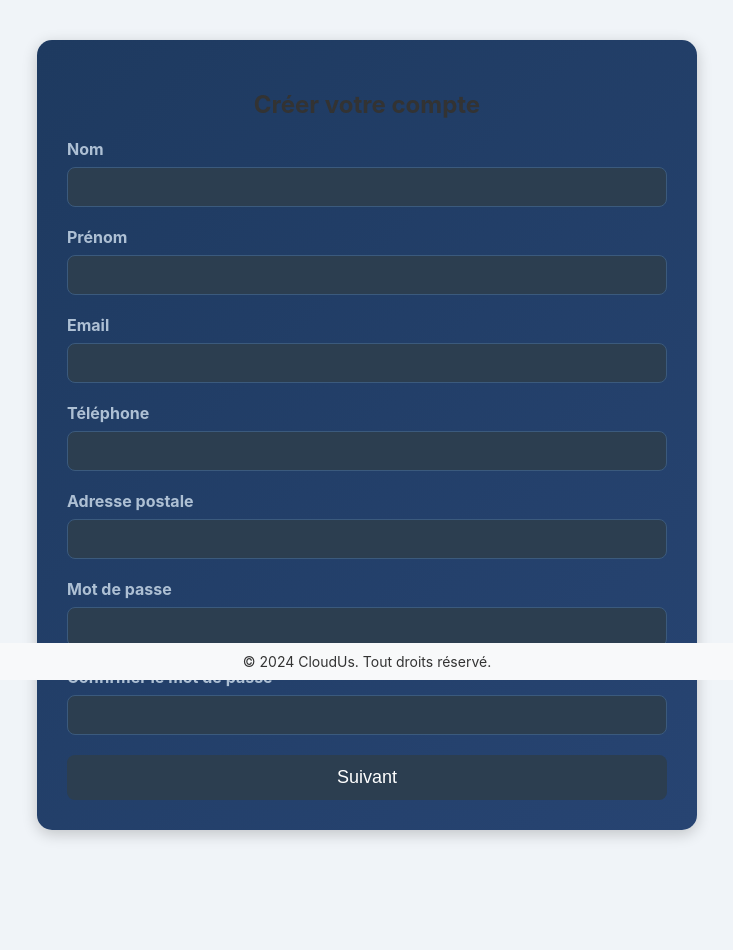
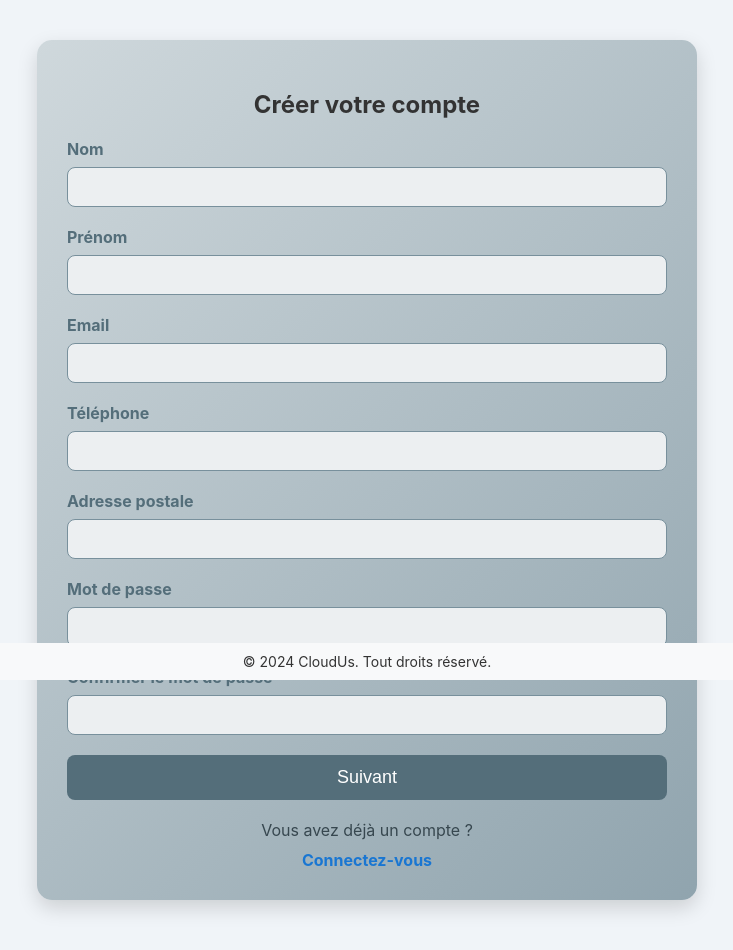
Before and after one commit to Batyeste/CloudUs, a React (Create React App) app in the folder front/: page /signup in a window 1280 px wide. Shown: the part 120-1070 px from the top of the page, without its empty margins (273-1006 px from the left). Before the commit the page ends 1000 px from the top, so only its background shows below. Built offline with nearby package versions, Linux system fonts and the light colour scheme; what @react-pdf/renderer would draw is missing.

Commit message:
Ajout code vérification (étape 3) + css signup modif (a revoir)

```diff
--- a/front/src/App.jsx
+++ b/front/src/App.jsx
@@ -4,7 +4,6 @@ import Header from './components/header/Header.jsx';
 import Footer from './components/footer/Footer.jsx';
 import Accueil from './components/Accueil.jsx';
 import Signup from './components/Signup.jsx';
-import alreadyAcc from './components/alreadyAcc.jsx';
 import FacturePDF from './components/FacturePDF.jsx';
 import Login from './components/Login.jsx';
 
--- a/front/src/components/Signup.css
+++ b/front/src/components/Signup.css
@@ -4,15 +4,15 @@
     margin: 50px auto;
     padding: 30px;
     border-radius: 15px;
-    background: linear-gradient(135deg, #1e3a60, #274472);
-    box-shadow: 0px 4px 15px rgba(0, 0, 0, 0.2);
+    background: linear-gradient(135deg, #cfd8dc, #90a4ae);
+    box-shadow: 0px 8px 20px rgba(0, 0, 0, 0.15);
     transition: width 0.3s ease, height 0.3s ease;
 }
 
 h2 {
     text-align: center;
     margin-bottom: 20px;
-    color: #ffffff;
+    color: #37474f;
 }
 
 /********** Formulaire **********/
@@ -24,25 +24,26 @@ h2 {
     display: block;
     margin-bottom: 8px;
     font-weight: bold;
-    color: #aec0d4;
+    color: #546e7a;
 }
 
 /* Input et bordure */
 .form-group input {
     width: 100%;
     padding: 10px;
-    border: 1px solid #3b5a7d;
+    border: 1px solid #78909c;
     border-radius: 8px;
-    background-color: #2c3e50;
-    color: #ffffff;
+    background-color: #eceff1;
+    color: #263238;
     font-size: 16px;
     box-sizing: border-box;
+    transition: border-color 0.3s ease, box-shadow 0.3s ease;
 }
 
 .form-group input:focus {
-    border-color: #4c7ba7;
+    border-color: #607d8b;
     outline: none;
-    box-shadow: 0px 0px 5px rgba(76, 123, 167, 0.5);
+    box-shadow: 0px 0px 8px rgba(96, 125, 139, 0.5);
 }
 
 .error-message {
@@ -53,12 +54,11 @@ h2 {
     text-align: center;
 }
 
-
 /********** Bouton et changement de couleur **********/
 .submit-button {
     width: 100%;
     padding: 12px;
-    background-color: #2c3e50;
+    background-color: #546e7a;
     color: white;
     border: none;
     border-radius: 8px;
@@ -68,5 +68,29 @@ h2 {
 }
 
 .submit-button:hover {
-    background-color: #1e2b38;
+    background-color: #455a64;
 }
+
+/********** Vous avez déjà un compte / ou non ? **********/
+.connexion-container {
+    text-align: center;
+    margin-top: 20px;
+}
+
+.connexion-text {
+    font-size: 16px;
+    color: #37474f;
+    margin-bottom: 10px;
+}
+
+.connexion-link {
+    color: #1976d2;
+    text-decoration: none;
+    font-weight: bold;
+    font-size: 16px;
+    transition: color 0.3s ease;
+}
+
+.connexion-link:hover {
+    color: #0d47a1;
+}
--- a/front/src/components/Signup.jsx
+++ b/front/src/components/Signup.jsx
@@ -2,6 +2,7 @@ import React, { useState } from 'react';
 import "./Signup.css";
 import { useNavigate } from 'react-router-dom';
 import PricingCard from './CardPrice/PricingCard';
+import VerificationCode  from './codeVerif/codeVerif';
 
 const SignUp = () => {
     const [formData, setFormData] = useState({
@@ -29,6 +30,7 @@ const SignUp = () => {
     const [step, setStep] = useState(1);
     const [error, setError] = useState('');
     const [siretError, setSiretError] = useState('');
+    const [generatedCode, setGeneratedCode] = useState('');
     const navigate = useNavigate();
 
     const handleChange = (e) => {
@@ -106,6 +108,10 @@ const SignUp = () => {
     const validateStep3 = () => {
         if (!formData.verifCode) {
             setError("Le code de vérification est requis !");
+            return false;
+        }
+        if (formData.verifCode !== generatedCode) {
+            setError("Le code de vérification est incorrect !");
             return false;
         }
         return true;
@@ -218,11 +224,12 @@ const SignUp = () => {
 
                 {step === 3 && (
                     <div>
-                        <div className="form-group">
-                            <label htmlFor="verifCode">Code de vérification</label>
-                            <input
-                                type="text" id="verifCode" name="verifCode" value={formData.verifCode} onChange={handleChange} />
-                        </div>
+                        <VerificationCode
+                            formData={formData}
+                            handleChange={handleChange}
+                            setGeneratedCode={setGeneratedCode}
+                        />
+                        {error && <p className="error-message">{error}</p>}
                     </div>
                 )}
 
@@ -318,9 +325,10 @@ const SignUp = () => {
                     </button>}
                 </div>
             </form>
-            {/* <div>
-                <alreadyAcc />
-            </div> */}
+            <div className="connexion-container">
+                <p className='connexion-text'>Vous avez déjà un compte ?</p>
+                <a href="/login" className="connexion-link">Connectez-vous</a>
+            </div>
         </div>
     );
 };
--- a/front/src/components/alreadyAcc.jsx
+++ /dev/null
@@ -1,12 +0,0 @@
-import React from 'react';
-
-const alreadyAcc = () => {
-    return (
-        <div className="connexion-container">
-            <p className='connexion-text'>Vous avez déjà un compte ?</p>
-            <a href="/login" className="connexion-link">Connectez-vous</a>
-        </div>
-    );
-};
-
-export default alreadyAcc;
--- /dev/null
+++ b/front/src/components/codeVerif/codeVerif.jsx
@@ -0,0 +1,39 @@
+import React, { useState } from 'react';
+
+const VerificationCode = ({ formData, handleChange, setGeneratedCode }) => {
+    const [generatedCode, setLocalGeneratedCode] = useState('');
+    const [codeGenerated, setCodeGenerated] = useState(false);
+
+    const generateCode = () => {
+        const code = Math.random().toString(36).substring(2, 8).toUpperCase();
+        setLocalGeneratedCode(code);
+        setGeneratedCode(code);
+        setCodeGenerated(true);
+        console.log('Code de vérification généré et envoyé :', code);
+
+        // a lier avec le back-end mailing etc
+    };
+
+    return (
+        <div>
+            <div className="form-group">
+                <label htmlFor="verifCode">Code de vérification</label>
+                <input
+                    type="text"
+                    id="verifCode"
+                    name="verifCode"
+                    value={formData.verifCode}
+                    onChange={handleChange}
+                    disabled={!codeGenerated}
+                />
+            </div>
+
+            <button className="submit-button" type="button" onClick={generateCode}>
+                Générer un nouveau code
+            </button>
+            <p>Un mail vous sera envoyé !</p>
+        </div>
+    );
+};
+
+export default VerificationCode;
```
